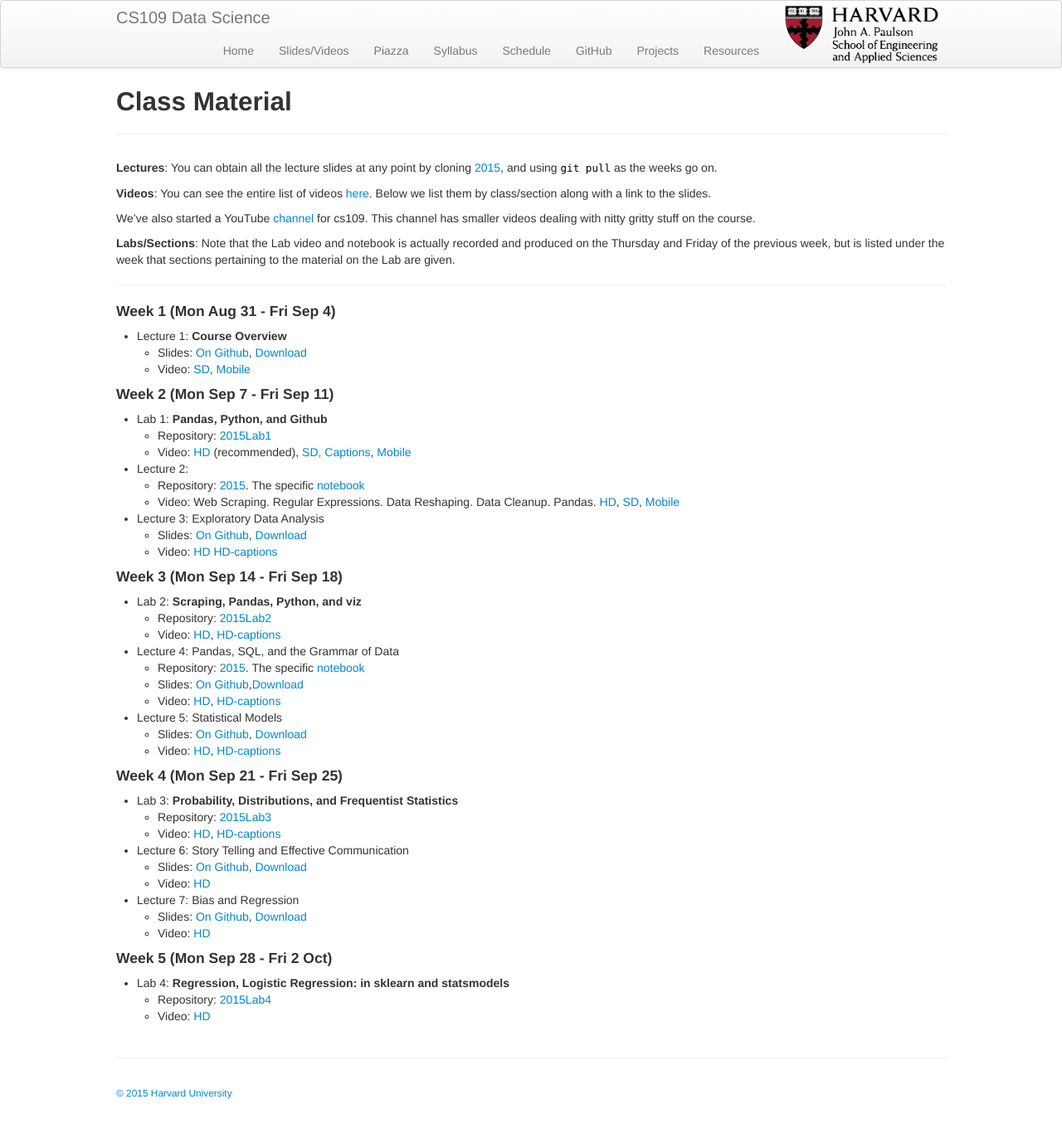
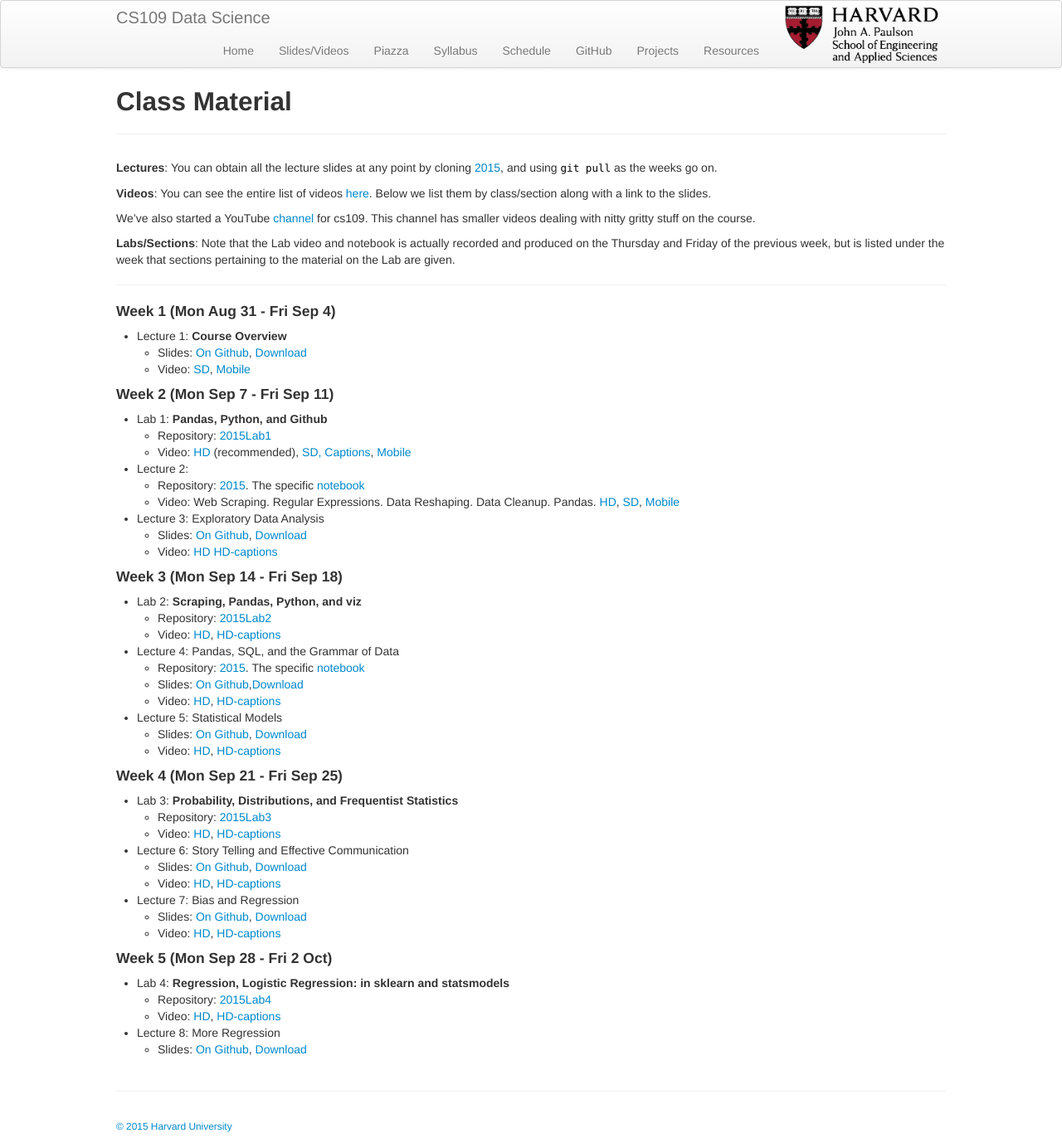
Before and after one commit to cs109/2015, a Jekyll site: the page built from pages/videos.md, in a window 1280 px wide. Shown: the whole page at 83% size. Built offline with Jekyll 4.4.1, drawn with Linux system fonts in a browser that asks for light colours; before the commit the page ends 1338 px from its top, so only the background shows below that.

Commit message:
more videos

```diff
--- a/pages/videos.md
+++ b/pages/videos.md
@@ -61,14 +61,17 @@
 
 - Lecture 6: Story Telling and Effective Communication
     - Slides: [On Github](https://github.com/cs109/2015/blob/master/Lectures/06-StoryTelling.pdf), [Download](https://github.com/cs109/2015/raw/master/Lectures/06-StoryTelling.pdf)
-    - Video: [HD](https://matterhorn.dce.harvard.edu/engage/player/watch.html?id=7f968df9-404a-46a2-ae5f-e35479875f95)
+    - Video: [HD](https://matterhorn.dce.harvard.edu/engage/player/watch.html?id=7f968df9-404a-46a2-ae5f-e35479875f95), [HD-captions](https://matterhorn.dce.harvard.edu/engage/player/watch.html?id=697ce8bd-a41c-45d4-8201-5e0dcc8a518c)
 
 - Lecture 7: Bias and Regression
     - Slides: [On Github](https://github.com/cs109/2015/blob/master/Lectures/07-BiasAndRegression.pdf), [Download](https://github.com/cs109/2015/raw/master/Lectures/07-BiasAndRegression.pdf)
-    - Video: [HD](https://matterhorn.dce.harvard.edu/engage/player/watch.html?id=afe70053-b8b7-43d3-9c2f-f482f479baf7)
+    - Video: [HD](https://matterhorn.dce.harvard.edu/engage/player/watch.html?id=afe70053-b8b7-43d3-9c2f-f482f479baf7), [HD-captions](https://matterhorn.dce.harvard.edu/engage/player/watch.html?id=b2ac047a-ff65-4926-bd4a-77fdf1c63e0f)
 
 ####Week 5 (Mon Sep 28 - Fri 2 Oct)
 
 - Lab 4: **Regression, Logistic Regression: in sklearn and statsmodels**
     - Repository: [2015Lab4](https://github.com/cs109/2015lab4)
-    - Video: [HD](https://matterhorn.dce.harvard.edu/engage/player/watch.html?id=483c8b93-3700-4ee8-80ed-aad7f3da7ac2)
+    - Video: [HD](https://matterhorn.dce.harvard.edu/engage/player/watch.html?id=483c8b93-3700-4ee8-80ed-aad7f3da7ac2), [HD-captions](https://matterhorn.dce.harvard.edu/engage/player/watch.html?id=145018c2-260e-47dc-b965-bfdfafacd4e9)
+
+- Lecture 8: More Regression
+    - Slides: [On Github](https://github.com/cs109/2015/blob/master/Lectures/08-RegressionContinued.pdf), [Download](https://github.com/cs109/2015/raw/master/Lectures/08-RegressionContinued.pdf)
```
